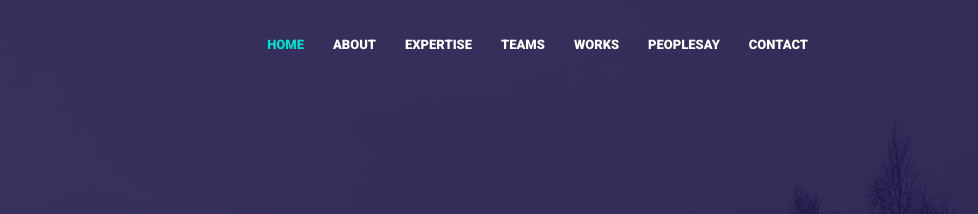
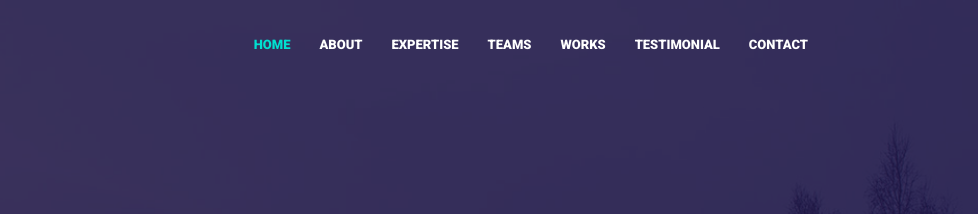
Before and after one commit to milton839/tajam, a plain HTML site: page index.html in a window 1280 px wide. Shown: the top 214 px of the page, 302-1280 px from the left. Drawn offline with nearby package versions, Linux system fonts and the light colour scheme; a web font is replaced by a local one.

Commit message:
Read me file add

```diff
--- a/index.html
+++ b/index.html
@@ -33,7 +33,7 @@
                     <li><a href="#service">Expertise</a></li>
                     <li><a href="#teams">Teams</a></li>
                     <li><a href="#works">Works</a></li>
-                    <li><a href="#peoplesay">Peoplesay</a></li>
+                    <li><a href="#peoplesay">Testimonial</a></li>
                     <li><a href="#contact">Contact</a></li>
                 </ul>
             </div>
```
Also changed, not shown: 1 other file.
